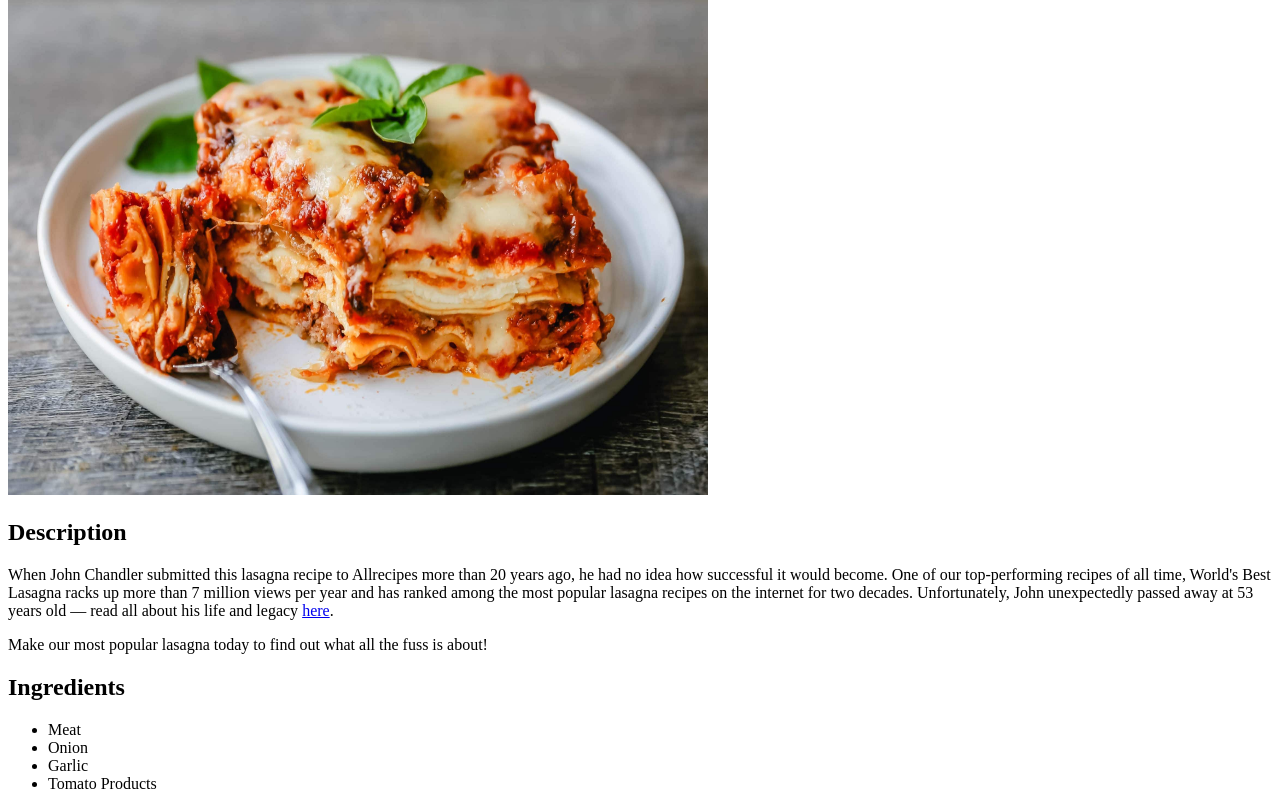
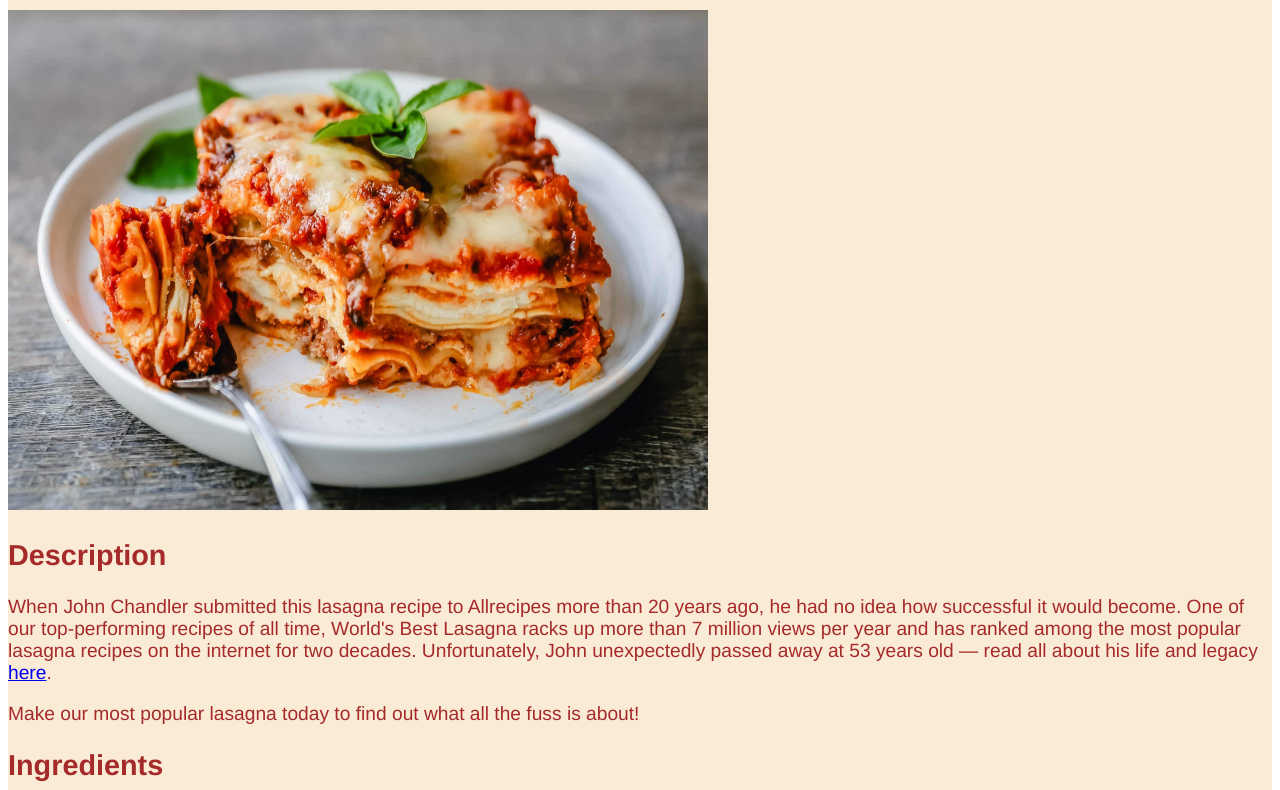
Before and after one commit to vaibhavk7071/odin-recipes, a plain HTML site: page Recipes/lasagna.html in a window 1280 px wide. Shown: the part 85-875 px from the top of the page. Drawn offline with Linux system fonts and the light colour scheme.

Commit message:
Added CSS styling to the HTML

```diff
--- a/Recipes/lasagna.html
+++ b/Recipes/lasagna.html
@@ -5,8 +5,10 @@
     <meta http-equiv="X-UA-Compatible" content="IE=edge">
     <meta name="viewport" content="width=device-width, initial-scale=1.0">
     <title>Lasagna</title>
+    <link rel="stylesheet" href="../styles.css">
 </head>
 <body>
+        <div class="recipe-list">
         <h1>Lasagna</h1>
         <img src="../Images/Classic-Lasagna-14-scaled.jpg" alt="Image of Lasagna" width=700 height=500>
         <h2>Description</h2>
@@ -39,5 +41,6 @@
             <li>Let the lasagna rest before serving.</li>
         </ol>
         <a href="#header">Return to Top</a>
+    </div>
 </body>
 </html>
--- /dev/null
+++ b/styles.css
@@ -0,0 +1,6 @@
+.recipe-list{
+    color:brown;
+    background-color: antiquewhite;
+    font-family: 'Franklin Gothic Medium', 'Arial Narrow', Arial, sans-serif;
+    font-size: larger;
+}
```
Also changed, not shown: Recipes/honeyglazedchicken.html (+3 -0 lines), Recipes/pastafagioli.html (+3 -0 lines), index.html (+3 -0 lines). Lines whose indentation alone changed are shown as unchanged.
